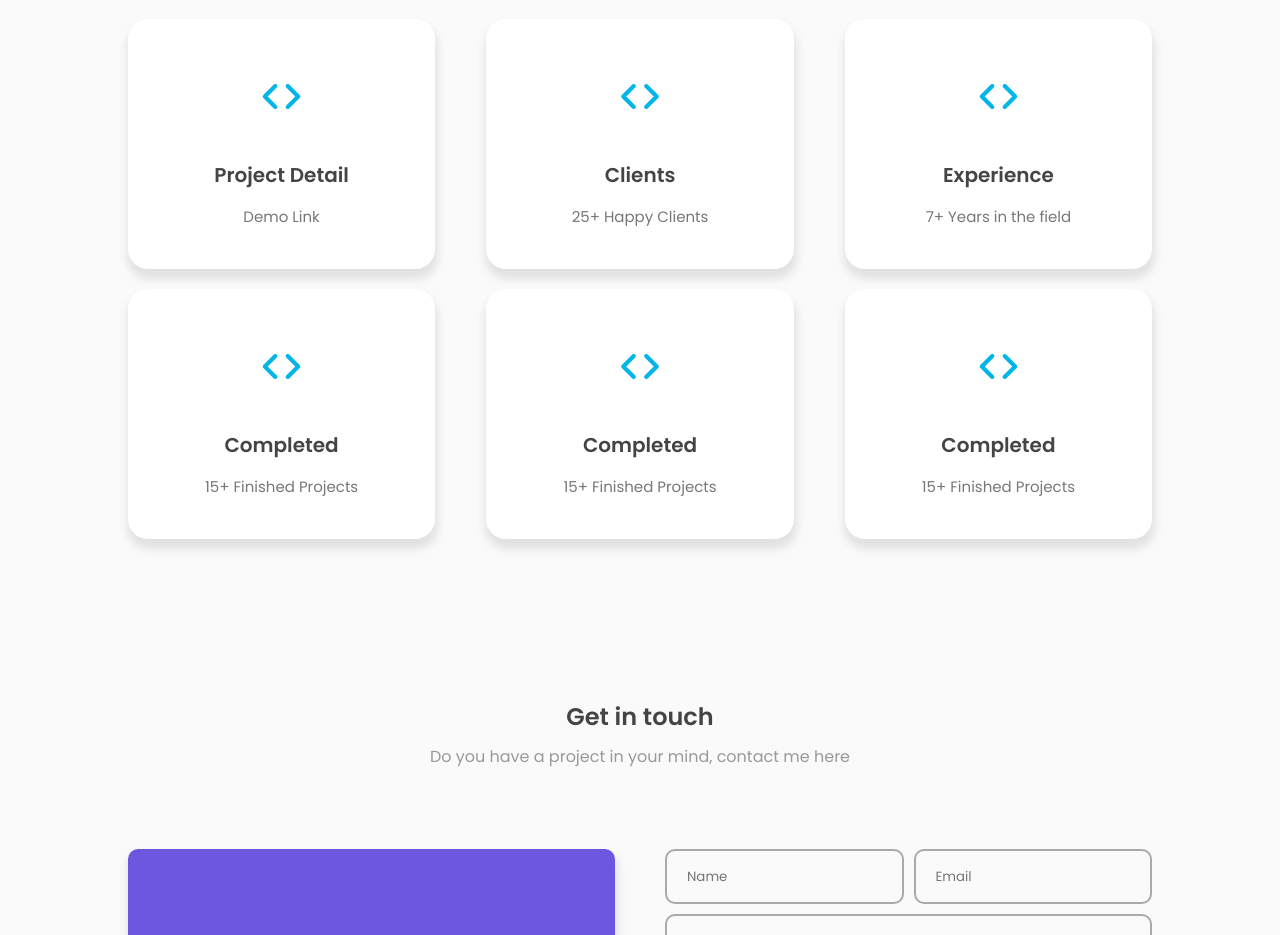
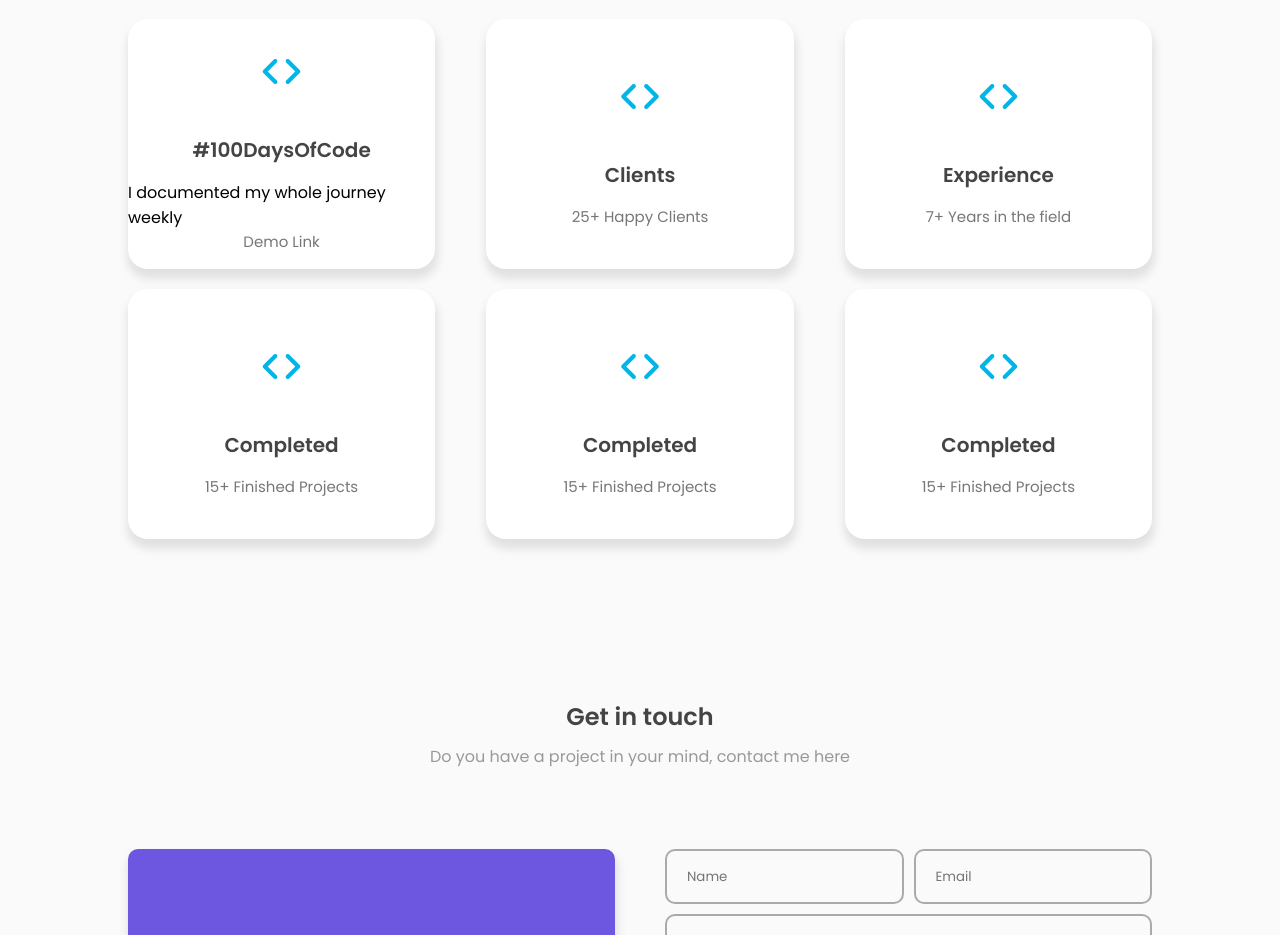
Before and after one commit to Noor-Ismot/Software-Test-Automation-Engineer-Portfolio, a plain HTML site: page index.html in a window 1280 px wide. Shown: the part 3020-3955 px from the top of the page. Drawn offline with nearby package versions, Linux system fonts and the light colour scheme.

Commit message:
Update index.html

```diff
--- a/index.html
+++ b/index.html
@@ -254,7 +254,8 @@
                 <div class="project-container">
                     <div class="project-box" data-href="https://noor-ismot.github.io/Donate-Now-Volunteer-Your-Time/">
                         <i class="uil uil-arrow"></i>
-                        <h3>Project Detail</h3>
+                        <h3>#100DaysOfCode</h3>
+                        <p>I documented my whole journey weekly</p>
                         <label>Demo Link</label>
                     </div>
                     <div class="project-box" data-href="https://example.com">
```
